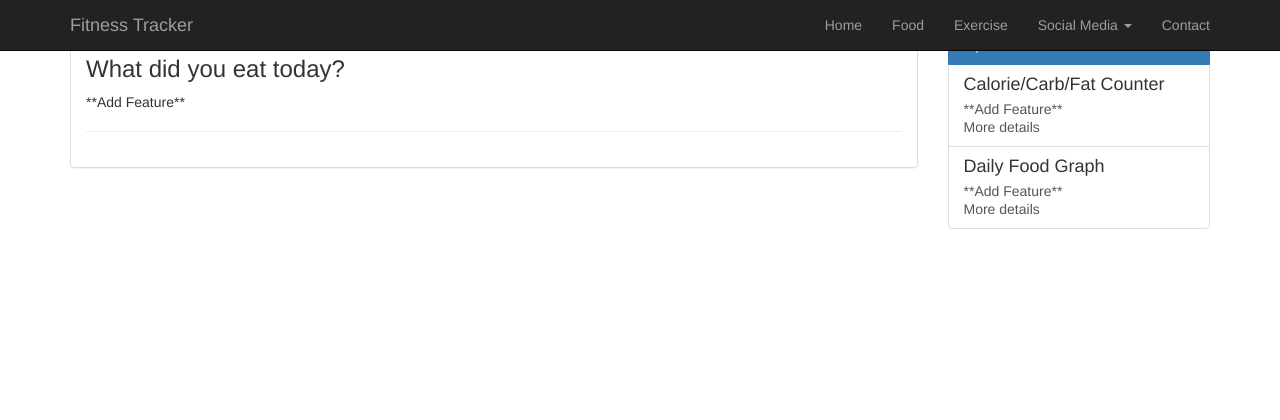
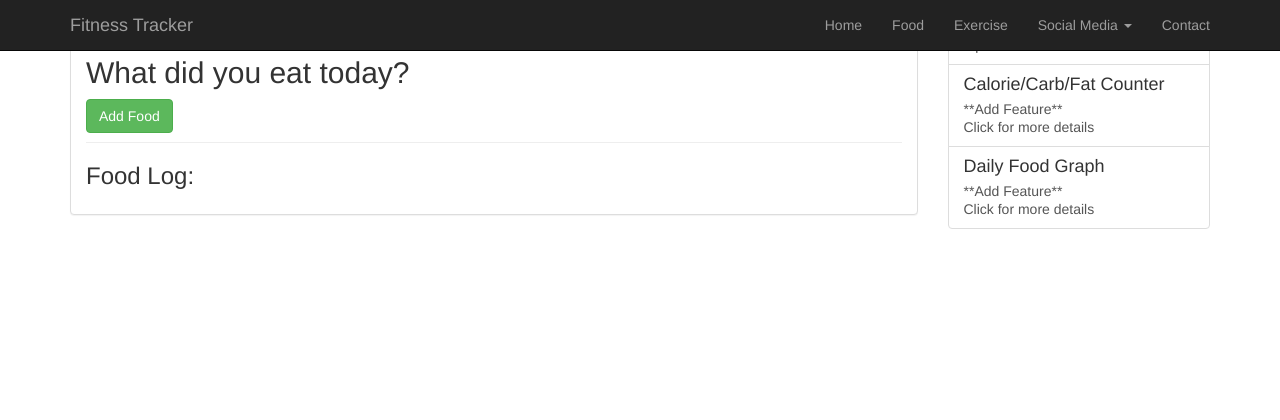
Before and after one commit to JCcalonge6/Fall2014-WebProgramming, a PHP site: page /food.php in a window 1280 px wide. Shown: the top 420 px of the page. Run offline with PHP 8.4, Linux system fonts and the light colour scheme; some libraries are stand-ins or nearby versions.

Commit message:
Changes
Exercise and Food: pushed and pulled columns to change order when
compressed.
Food: Trying to incorporate FDA food facts for easy searching.

```diff
--- a/FitnessTracker/food.php
+++ b/FitnessTracker/food.php
@@ -11,39 +11,106 @@
 		<?php include_once("header.html"); ?>
 		<div class="container">
 			<div class="row">
-				<div class="col-lg-9">
-					<div class="panel panel-default">
-						<div class="panel-body">
-
-							<div class="page-header">
-								<h3>What did you eat today?</h3>
-								<p>**Add Feature**</p>
-							</div>
-
-
-						</div>
-					</div>
-				</div>
-
-				<div class="col-lg-3">
+				<div class="col-lg-3 col-lg-push-9">
 					<div class="list-group">
-						<a href="#" class="list-group-item active">
+						<a href="#" class="list-group-item">
 							<h4 class="list-group-item-heading">Food Input</h4>
 							<p class="list-group-item-text">Input Food</p>
 						</a>
 						<a href="#" class="list-group-item">
 							<h4 class="list-group-item-heading">Calorie/Carb/Fat Counter</h4>
 							<p class="list-group-item-text">**Add Feature**</p>
-							<p class="list-group-item-text">More details</p>
+							<p class="list-group-item-text">Click for more details</p>
 						</a>
 						<a href="#" class="list-group-item">
 							<h4 class="list-group-item-heading">Daily Food Graph</h4>
 							<p class="list-group-item-text">**Add Feature**</p>
-							<p class="list-group-item-text">More details</p>
+							<p class="list-group-item-text">Click for more details</p>
 						</a>
+					</div>
+				</div>
+
+				<div class="col-lg-9 col-lg-pull-3">
+					<div class="panel panel-default">
+						<div class="panel-body">
+
+							<div class="page-header">
+								<h2>What did you eat today?</h2>
+								<a href="#food_in" data-toggle="modal"><button class="btn btn-success" type="submit">Add Food</button></a>
+							</div>
+
+							<h3>Food Log:</h3>
+						</div>
 					</div>
 				</div>
 			</div>
 		</div>
 
+		<div class="modal fade" id="food_in" role="dialog">
+			<div class="modal-dialog">
+				<div class="modal-content">
+					<form class="form-horizontal">
+						<div class="modal-header">
+							<h4>Input the food information:</h4>
+						</div>
+
+						<div class="modal-body">
+							<div class="form-group">
+								<label for="food-name" class="col-lg-3 control-label">Food Name: </label>
+								<div class="col-lg-9">
+									<input type="text" class="form-control" id="contact-name" placeholder="example: Pizza slice">
+								</div>
+							</div>
+							<div class="form-group">
+								<label for="food-calories" class="col-lg-3 control-label">Calories: </label>
+								<div class="col-lg-9">
+									<input type="number" min="0" class="form-control" id="contact-email" placeholder="285">
+								</div>
+							</div>
+							<div class="form-group">
+								<label for="food-carbs" class="col-lg-3 control-label">Carbs (grams): </label>
+								<div class="col-lg-9">
+									<input type="number" min="0" class="form-control" id="contact-email" placeholder="36">
+								</div>
+							</div>
+							<div class="form-group">
+								<label for="food-fat" class="col-lg-3 control-label">Fat (grams): </label>
+								<div class="col-lg-9">
+									<input type="number" min="0" class="form-control" id="contact-email" placeholder="10">
+								</div>
+							</div>
+						</div>
+
+						<div class="modal-footer">
+							<a class="btn btn-danger" data-dismiss="modal">Cancel</a>
+							<button class="btn btn-success" type="submit">Add Food</a>
+						</div>
+					</form>
+
+					<hr>
+					<form class="form-horizontal">
+						<div class="modal-header">
+							<h4>Search food information:</h4>
+						</div>
+
+						<div class="modal-body">
+							<div class="form-group">
+								<label for="food-name" class="col-lg-3 control-label">Food Name: </label>
+								<div class="col-lg-9">
+									<input type="text" class="form-control" id="contact-name" placeholder="example: Pizza">
+								</div>
+							</div>
+						</div>
+
+						<div class="modal-footer">
+							<button class="btn btn-success" type="button">Search Food</a>
+						</div>
+					</form>
+				</div>
+			</div>
+		</div>
+
+		<script>
+			var apiKey="IgU8GmvNq7t31d5jfM5cPleSeuYI9JGa7CUdzNXW";
+		</script>
 		<?php include_once("footer.html"); ?>
--- a/FitnessTracker/index.php
+++ b/FitnessTracker/index.php
@@ -21,7 +21,7 @@
 			<div class="row">
 				<div class="col-md-3 text-center">
 					<br>
-					<img src="/view/pics/cooking.png" alt="Cooking">
+					<img src="view/pics/cooking.png" alt="Cooking">
 				</div>
 
 				<div class="col-md-6 text-center">
@@ -38,7 +38,7 @@
 
 				<div class="col-md-3 text-center">
 					<br>
-					<img src="/view/pics/exercising.png" alt="Exercising">
+					<img src="view/pics/exercising.png" alt="Exercising">
 				</div>
 			</div>
 		</div>
```
Also changed, not shown: FitnessTracker/exercise.php (+51 -18 lines).
